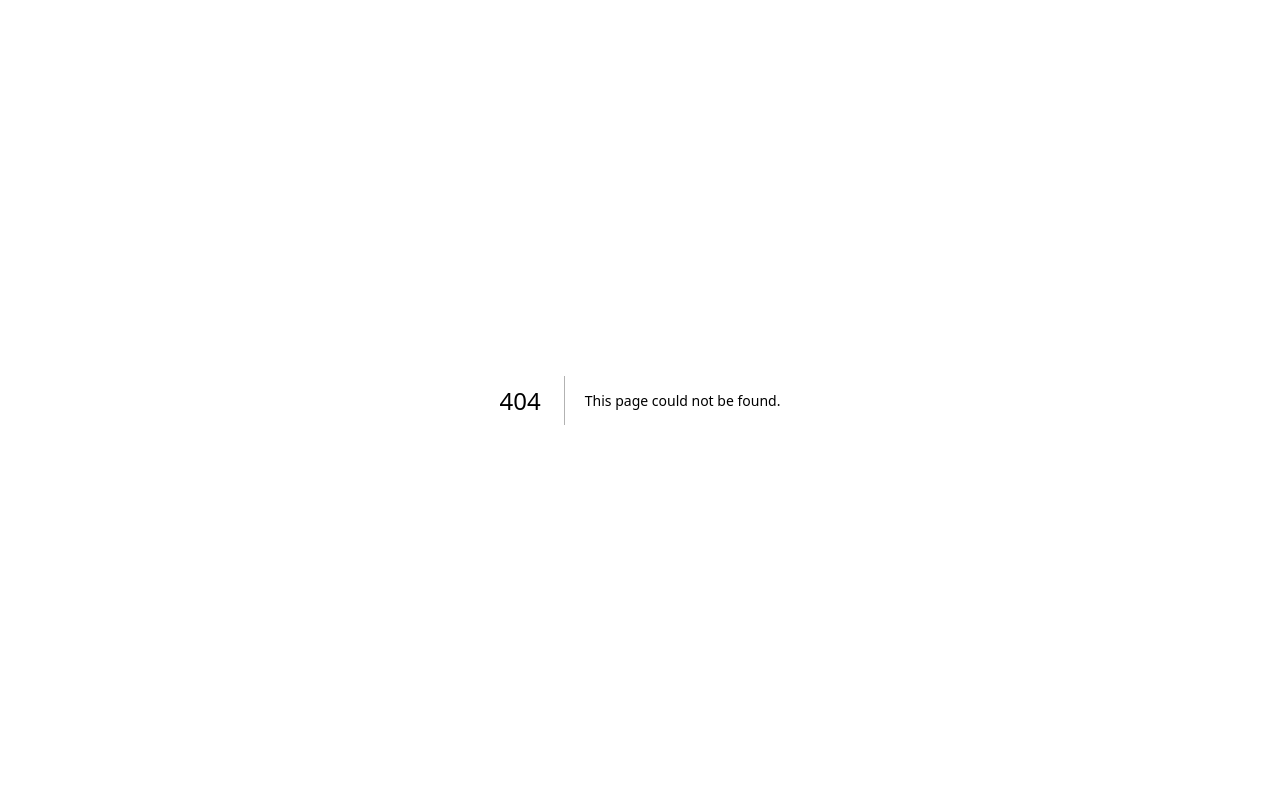
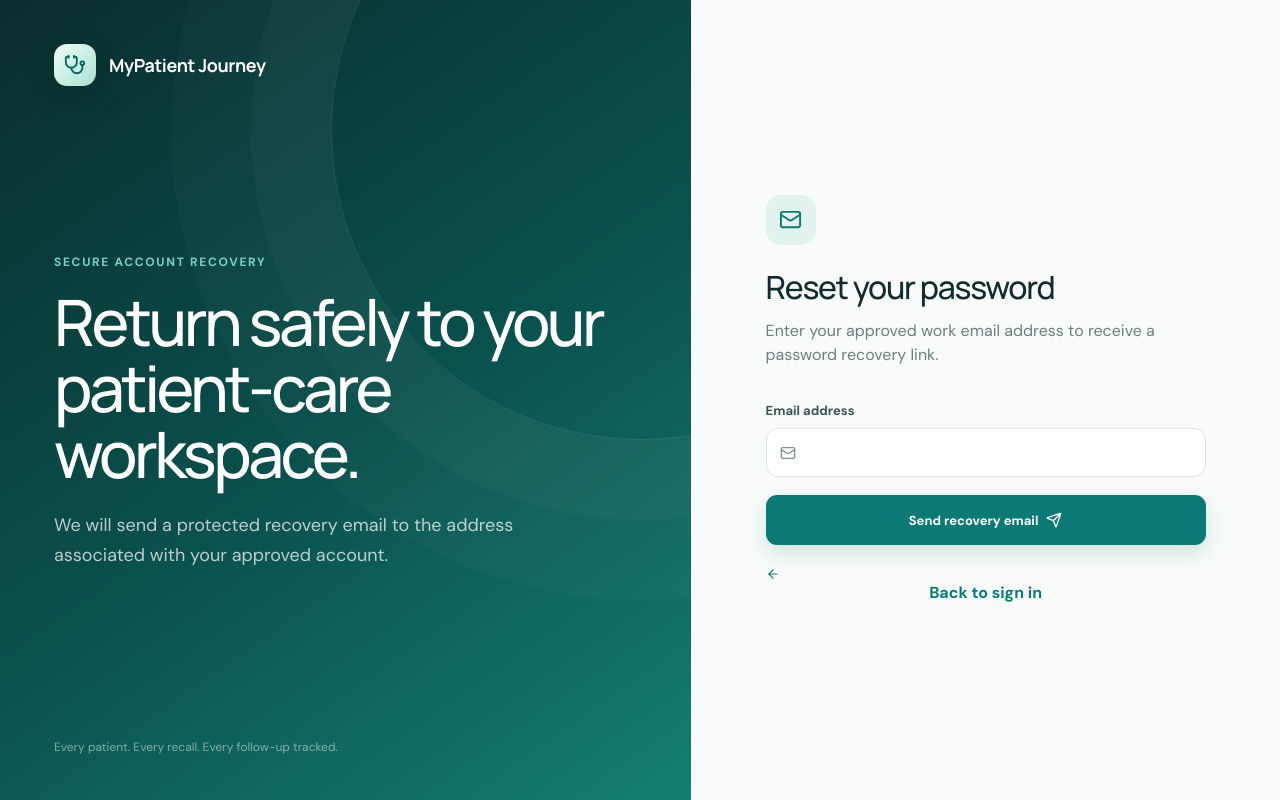
Before and after one commit to FormalizeLeaderAcc/MyPatientJourney, a Next.js app: page /forgot-password in a window 1280 px wide. Before the commit this address had no page. Built offline with nearby package versions, Linux system fonts and the light colour scheme; no server answers.

Commit message:
Harden account invitation and recovery flow

```diff
--- a/src/app/auth/confirm/page.tsx
+++ b/src/app/auth/confirm/page.tsx
@@ -1,19 +1,45 @@
 "use client";
 
 import { useEffect, useState } from "react";
-import { CheckCircle2, KeyRound, LoaderCircle, ShieldCheck, Stethoscope } from "lucide-react";
+import { ArrowRight, CheckCircle2, KeyRound, LoaderCircle, ShieldCheck, Stethoscope } from "lucide-react";
 import { createSupabaseBrowserClient } from "@/lib/supabase/client";
 import type { Role } from "@/lib/types";
 
+type Phase = "checking" | "awaiting_confirmation" | "set_password";
+
+function isTrustedConfirmationUrl(value: string) {
+  try {
+    const candidate = new URL(value);
+    const supabaseUrl = new URL(process.env.NEXT_PUBLIC_SUPABASE_URL!);
+    return candidate.protocol === "https:" && candidate.origin === supabaseUrl.origin && candidate.pathname === "/auth/v1/verify";
+  } catch {
+    return false;
+  }
+}
+
 export default function ConfirmAccountPage() {
-  const [ready, setReady] = useState(false);
+  const [phase, setPhase] = useState<Phase>("checking");
+  const [confirmationUrl, setConfirmationUrl] = useState("");
   const [password, setPassword] = useState("");
   const [confirmPassword, setConfirmPassword] = useState("");
   const [error, setError] = useState("");
   const [saving, setSaving] = useState(false);
 
   useEffect(() => {
+    const suppliedConfirmationUrl = new URLSearchParams(window.location.search).get("confirmation_url");
+    if (suppliedConfirmationUrl) {
+      if (!isTrustedConfirmationUrl(suppliedConfirmationUrl)) {
+        setError("This confirmation link is not valid. Request a new email from your administrator.");
+        return;
+      }
+      setConfirmationUrl(suppliedConfirmationUrl);
+      setPhase("awaiting_confirmation");
+      return;
+    }
+
     const supabase = createSupabaseBrowserClient();
+    let timeout: number | undefined;
+    let unsubscribe: (() => void) | undefined;
 
     async function establishSession() {
       const code = new URLSearchParams(window.location.search).get("code");
@@ -24,25 +50,38 @@ export default function ConfirmAccountPage() {
 
       const { data, error: sessionError } = await supabase.auth.getSession();
       if (sessionError) { setError(sessionError.message); return; }
-      if (data.session) { setReady(true); return; }
+      if (data.session) { setPhase("set_password"); return; }
 
       const { data: listener } = supabase.auth.onAuthStateChange((_event, session) => {
-        if (session) setReady(true);
+        if (session) setPhase("set_password");
       });
-      window.setTimeout(() => {
-        setError((current) => current || "This invitation link is invalid or has expired. Request a new invitation from your administrator.");
+      unsubscribe = () => listener.subscription.unsubscribe();
+      timeout = window.setTimeout(() => {
+        setError((current) => current || "This invitation or recovery link is invalid, expired, or has already been used. Request a new email.");
       }, 5000);
-      return () => listener.subscription.unsubscribe();
     }
 
-    establishSession();
+    void establishSession();
+    return () => {
+      if (timeout !== undefined) window.clearTimeout(timeout);
+      unsubscribe?.();
+    };
   }, []);
+
+  function continueConfirmation() {
+    if (!isTrustedConfirmationUrl(confirmationUrl)) {
+      setError("This confirmation link is not valid. Request a new email from your administrator.");
+      return;
+    }
+    window.location.assign(confirmationUrl);
+  }
 
   async function completeSetup(event: React.FormEvent) {
     event.preventDefault();
     if (password.length < 12) { setError("Use at least 12 characters for your password."); return; }
     if (password !== confirmPassword) { setError("The passwords do not match."); return; }
-    setSaving(true); setError("");
+    setSaving(true);
+    setError("");
 
     const supabase = createSupabaseBrowserClient();
     const { data, error: updateError } = await supabase.auth.updateUser({ password });
@@ -54,21 +93,25 @@ export default function ConfirmAccountPage() {
     window.location.href = "/dashboard";
   }
 
+  const awaitingConfirmation = phase === "awaiting_confirmation";
+  const ready = phase === "set_password";
+
   return <main className="login-shell">
     <section className="login-visual">
-      <div className="brand"><div className="brand-mark"><Stethoscope size={22}/></div><div className="brand-word">MyPatient Journey</div></div>
-      <div className="login-copy"><div className="eyebrow">Secure account activation</div><h1>Your patient-care workspace is ready.</h1><p>Choose a strong password to activate your account. Your access is protected by role-based permissions and an auditable patient journey.</p></div>
+      <div className="brand"><div className="brand-mark"><Stethoscope size={22} /></div><div className="brand-word">MyPatient Journey</div></div>
+      <div className="login-copy"><div className="eyebrow">Secure account access</div><h1>Your patient-care workspace is ready.</h1><p>Confirm this request, then choose a strong password. Your access is protected by role-based permissions and an auditable patient journey.</p></div>
       <div className="login-foot">Every patient. Every recall. Every follow-up tracked.</div>
     </section>
     <section className="login-form-wrap"><div className="login-card">
-      <div className="drop-icon" style={{ margin: "0 0 18px" }}>{ready ? <KeyRound size={23}/> : <LoaderCircle size={23} className="animate-spin"/>}</div>
-      <h2>{ready ? "Set your password" : "Verifying invitation"}</h2>
-      <p className="login-sub">{ready ? "Create a password with at least 12 characters." : "We’re securely validating your account invitation."}</p>
-      {error && <div className="callout" style={{ background: "#fbe9ea", color: "#a84850" }}><ShieldCheck size={14}/><span>{error}</span></div>}
+      <div className="drop-icon" style={{ margin: "0 0 18px" }}>{ready ? <KeyRound size={23} /> : awaitingConfirmation ? <ShieldCheck size={23} /> : <LoaderCircle size={23} className="animate-spin" />}</div>
+      <h2>{ready ? "Set your password" : awaitingConfirmation ? "Confirm this request" : "Verifying secure link"}</h2>
+      <p className="login-sub">{ready ? "Create a password with at least 12 characters." : awaitingConfirmation ? "For your protection, the one-time security link will only be used after you continue." : "We are securely validating your account access."}</p>
+      {error && <div className="callout" style={{ background: "#fbe9ea", color: "#a84850" }}><ShieldCheck size={14} /><span>{error}</span></div>}
+      {awaitingConfirmation && <button className="btn btn-primary btn-wide" type="button" onClick={continueConfirmation}>Continue securely <ArrowRight size={16} /></button>}
       {ready && <form onSubmit={completeSetup}>
-        <div className="field"><label htmlFor="new-password">New password</label><div className="input-wrap"><KeyRound size={16}/><input id="new-password" className="input" type="password" autoComplete="new-password" value={password} onChange={(e)=>setPassword(e.target.value)} required minLength={12}/></div></div>
-        <div className="field"><label htmlFor="confirm-password">Confirm password</label><div className="input-wrap"><CheckCircle2 size={16}/><input id="confirm-password" className="input" type="password" autoComplete="new-password" value={confirmPassword} onChange={(e)=>setConfirmPassword(e.target.value)} required minLength={12}/></div></div>
-        <button className="btn btn-primary btn-wide" disabled={saving}>{saving ? "Activating account…" : "Activate my account"}</button>
+        <div className="field"><label htmlFor="new-password">New password</label><div className="input-wrap"><KeyRound size={16} /><input id="new-password" className="input" type="password" autoComplete="new-password" value={password} onChange={(event) => setPassword(event.target.value)} required minLength={12} /></div></div>
+        <div className="field"><label htmlFor="confirm-password">Confirm password</label><div className="input-wrap"><CheckCircle2 size={16} /><input id="confirm-password" className="input" type="password" autoComplete="new-password" value={confirmPassword} onChange={(event) => setConfirmPassword(event.target.value)} required minLength={12} /></div></div>
+        <button className="btn btn-primary btn-wide" disabled={saving}>{saving ? "Saving password..." : "Save password and continue"}</button>
       </form>}
     </div></section>
   </main>;
--- /dev/null
+++ b/src/app/forgot-password/page.tsx
@@ -0,0 +1,71 @@
+"use client";
+
+import { useState } from "react";
+import { ArrowLeft, Mail, Send, ShieldCheck, Stethoscope } from "lucide-react";
+import { createSupabaseBrowserClient } from "@/lib/supabase/client";
+
+export default function ForgotPasswordPage() {
+  const [email, setEmail] = useState("");
+  const [sending, setSending] = useState(false);
+  const [sent, setSent] = useState(false);
+  const [error, setError] = useState("");
+
+  async function sendRecovery(event: React.FormEvent) {
+    event.preventDefault();
+    setSending(true);
+    setError("");
+
+    const supabase = createSupabaseBrowserClient();
+    const { error: recoveryError } = await supabase.auth.resetPasswordForEmail(email, {
+      redirectTo: `${window.location.origin}/auth/confirm`,
+    });
+
+    if (recoveryError) {
+      setError(recoveryError.message);
+      setSending(false);
+      return;
+    }
+
+    setSent(true);
+    setSending(false);
+  }
+
+  return (
+    <main className="login-shell">
+      <section className="login-visual">
+        <div className="brand"><div className="brand-mark"><Stethoscope size={22} /></div><div className="brand-word">MyPatient Journey</div></div>
+        <div className="login-copy">
+          <div className="eyebrow">Secure account recovery</div>
+          <h1>Return safely to your patient-care workspace.</h1>
+          <p>We will send a protected recovery email to the address associated with your approved account.</p>
+        </div>
+        <div className="login-foot">Every patient. Every recall. Every follow-up tracked.</div>
+      </section>
+
+      <section className="login-form-wrap">
+        <div className="login-card">
+          <div className="drop-icon" style={{ margin: "0 0 18px" }}>{sent ? <ShieldCheck size={23} /> : <Mail size={23} />}</div>
+          <h2>{sent ? "Check your email" : "Reset your password"}</h2>
+          <p className="login-sub">
+            {sent
+              ? "If this email belongs to an approved account, a recovery message is on its way. The secure link is valid for 24 hours and can only be used once."
+              : "Enter your approved work email address to receive a password recovery link."}
+          </p>
+
+          {!sent && (
+            <form onSubmit={sendRecovery}>
+              <div className="field">
+                <label htmlFor="email">Email address</label>
+                <div className="input-wrap"><Mail size={16} /><input id="email" className="input" value={email} onChange={(event) => setEmail(event.target.value)} type="email" autoComplete="email" required /></div>
+              </div>
+              {error && <div className="callout" style={{ background: "#fbe9ea", color: "#a84850" }}><ShieldCheck size={14} /><span>{error}</span></div>}
+              <button className="btn btn-primary btn-wide" type="submit" disabled={sending}>{sending ? "Sending recovery email..." : <>Send recovery email <Send size={16} /></>}</button>
+            </form>
+          )}
+
+          <div style={{ marginTop: 22, textAlign: "center" }}><a href="/login" className="text-link"><ArrowLeft size={14} style={{ verticalAlign: -2, marginRight: 5 }} />Back to sign in</a></div>
+        </div>
+      </section>
+    </main>
+  );
+}
--- a/src/app/login/page.tsx
+++ b/src/app/login/page.tsx
@@ -78,7 +78,7 @@ export default function LoginPage() {
             {error && <div className="callout" style={{background:"#fbe9ea",color:"#a84850"}}><ShieldCheck size={14}/><span>{error}</span></div>}
             <div className="login-row">
               <label className="check"><input type="checkbox" defaultChecked /> Keep me signed in</label>
-              <a href="#" className="text-link">Forgot password?</a>
+              <a href="/forgot-password" className="text-link">Forgot password?</a>
             </div>
             <button className="btn btn-primary btn-wide" type="submit">{loading ? "Opening your workspace…" : <>Sign in securely <ArrowRight size={16} /></>}</button>
           </form>
```
